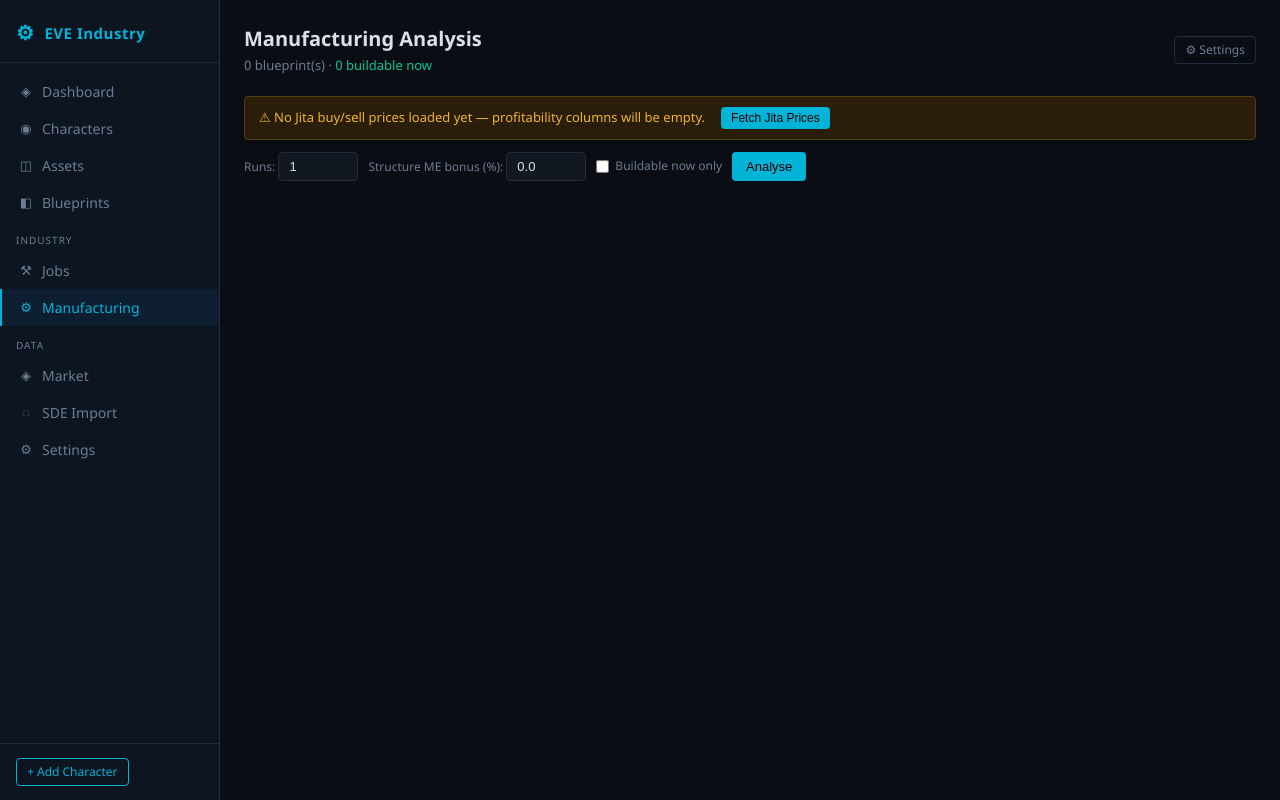
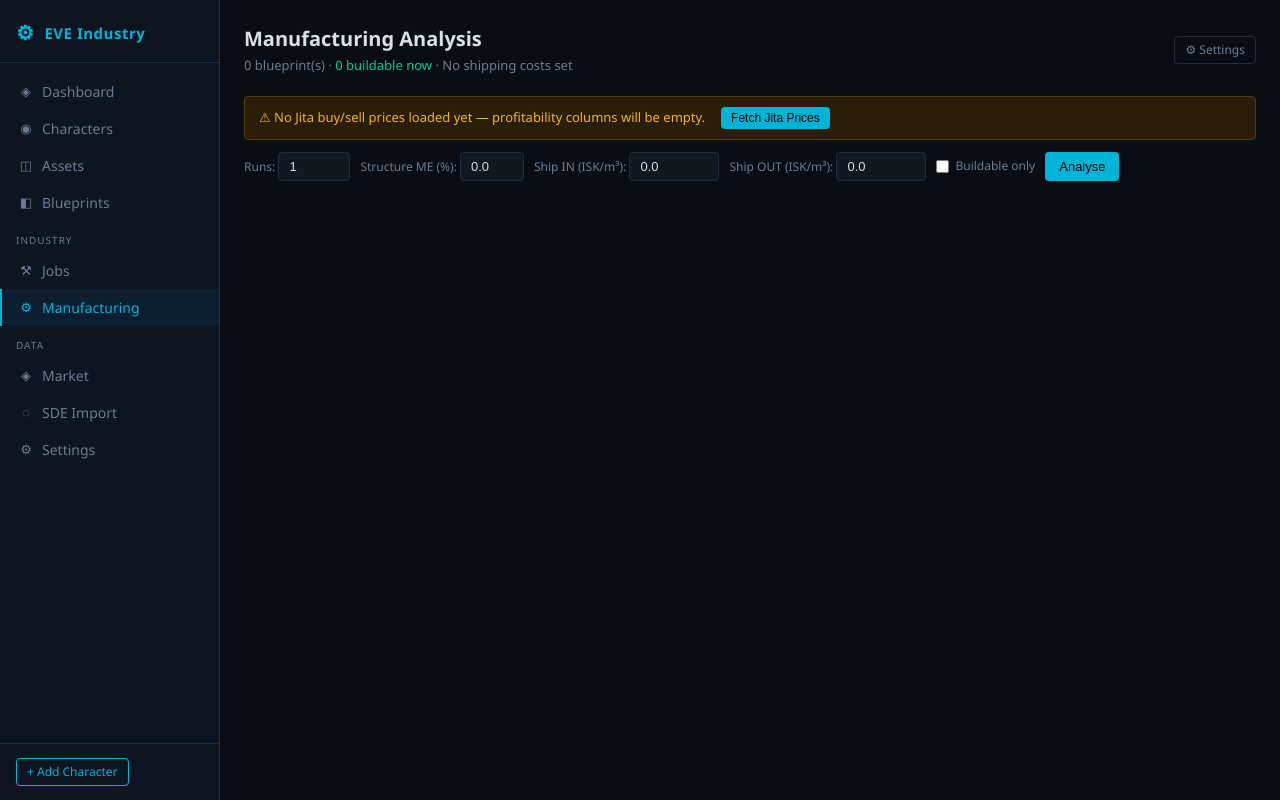
Before and after one commit to Stevo238/eve-industry, a FastAPI app: page /industry/manufacturing in a window 1280 px wide. Run offline with FastAPI, Linux system fonts and the light colour scheme; data that the repository does not hold is empty.

Commit message:
Fix shipping logic: inbound only on purchased materials, add page controls
- Inbound shipping now only applies to materials with shortage (items you
  need to buy and ship in). Owned materials are already at your production
  location — no inbound cost for those.
- Outbound shipping applies to all finished goods volume shipped to market.
- Ship IN / Ship OUT ISK/m³ fields added directly to the manufacturing
  filter bar — no need to go to Settings for quick adjustments.
- Settings values still act as defaults; page fields override per-session.
- Tooltip on costs column shows per-line breakdown with volumes (m³).
- inbound_volume stored on ManufacturingOption for reference.

Co-Authored-By: Claude Sonnet 4.6 <noreply@anthropic.com>

```diff
--- a/app/routers/industry.py
+++ b/app/routers/industry.py
@@ -91,16 +91,20 @@ async def manufacturing_page(
     runs: int = 1,
     buildable_only: bool = False,
     structure_me: float = 0.0,
+    inbound_isk_m3: float | None = None,
+    outbound_isk_m3: float | None = None,
     db: AsyncSession = Depends(get_db),
 ):
     chars_result = await db.execute(select(Character).order_by(Character.name))
     characters = chars_result.scalars().all()
     character_ids = [c.character_id for c in characters]
 
-    # Load user settings
+    # Load user settings as defaults; query params override them if provided
     cfg = await get_settings(db)
-    inbound_isk_m3 = float(cfg.get("inbound_shipping_isk_per_m3", "0") or 0)
-    outbound_isk_m3 = float(cfg.get("outbound_shipping_isk_per_m3", "0") or 0)
+    if inbound_isk_m3 is None:
+        inbound_isk_m3 = float(cfg.get("inbound_shipping_isk_per_m3", "0") or 0)
+    if outbound_isk_m3 is None:
+        outbound_isk_m3 = float(cfg.get("outbound_shipping_isk_per_m3", "0") or 0)
     sales_tax_pct = float(cfg.get("sales_tax_pct", "2.0") or 2.0)
     broker_fee_pct = float(cfg.get("broker_fee_pct", "3.0") or 3.0)
 
--- a/app/templates/manufacturing.html
+++ b/app/templates/manufacturing.html
@@ -8,8 +8,10 @@
       {{ total }} blueprint(s) ·
       <span class="text-success">{{ buildable_count }} buildable now</span>
       {% if inbound_isk_m3 or outbound_isk_m3 %}
-        · Shipping: {{ "{:,.0f}".format(inbound_isk_m3) }}/m³ in,
-          {{ "{:,.0f}".format(outbound_isk_m3) }}/m³ out
+        · ↓ {{ "{:,.0f}".format(inbound_isk_m3) }} ISK/m³ in
+        · ↑ {{ "{:,.0f}".format(outbound_isk_m3) }} ISK/m³ out
+      {% else %}
+        · No shipping costs set
       {% endif %}
     </div>
   </div>
@@ -49,16 +51,24 @@
 
 {# ── Filter bar ────────────────────────────────────────────────────────────── #}
 <form method="get" action="/industry/manufacturing">
-  <div class="filter-bar">
+  <div class="filter-bar" style="flex-wrap:wrap; gap:10px">
     <label>Runs:
-      <input type="number" name="runs" value="{{ runs }}" min="1" max="10000" style="width:80px">
+      <input type="number" name="runs" value="{{ runs }}" min="1" max="10000" style="width:72px">
     </label>
-    <label>Structure ME bonus (%):
-      <input type="number" name="structure_me" value="{{ structure_me }}" min="0" max="10" step="0.1" style="width:80px">
+    <label>Structure ME (%):
+      <input type="number" name="structure_me" value="{{ structure_me }}" min="0" max="10" step="0.1" style="width:64px">
+    </label>
+    <label title="ISK per m³ to ship purchased materials from Jita to your production system. Only applied to materials you need to buy — owned materials are already on-site.">
+      Ship IN (ISK/m³):
+      <input type="number" name="inbound_isk_m3" value="{{ inbound_isk_m3 }}" min="0" step="0.01" style="width:90px">
+    </label>
+    <label title="ISK per m³ to ship finished goods from your production system back to market (Jita).">
+      Ship OUT (ISK/m³):
+      <input type="number" name="outbound_isk_m3" value="{{ outbound_isk_m3 }}" min="0" step="0.01" style="width:90px">
     </label>
     <label style="display:flex; align-items:center; gap:6px; cursor:pointer">
       <input type="checkbox" name="buildable_only" value="true" {% if buildable_only %}checked{% endif %}>
-      Buildable now only
+      Buildable only
     </label>
     <button type="submit" class="btn btn-primary">Analyse</button>
   </div>
@@ -156,7 +166,8 @@
               {% else %}
                 <span class="text-error isk">{{ "{:,.0f}".format(opt.net_profit_manufacture) }}</span>
               {% endif %}
-              <div style="font-size:10px; color:var(--text-muted)" title="tax {{ '{:,.0f}'.format(opt.sales_tax) }}, mfg fee {{ '{:,.0f}'.format(opt.manufacturing_fee) }}{% if opt.inbound_shipping_cost %}, ship-in {{ '{:,.0f}'.format(opt.inbound_shipping_cost) }}{% endif %}{% if opt.outbound_shipping_cost %}, ship-out {{ '{:,.0f}'.format(opt.outbound_shipping_cost) }}{% endif %}">
+              <div style="font-size:10px; color:var(--text-muted)"
+                   title="Sales tax: {{ '{:,.0f}'.format(opt.sales_tax) }} ISK&#10;Mfg fee: {{ '{:,.0f}'.format(opt.manufacturing_fee) }} ISK{% if opt.inbound_shipping_cost %}&#10;Ship IN: {{ '{:,.0f}'.format(opt.inbound_shipping_cost) }} ISK ({{ '{:,.1f}'.format(opt.inbound_volume) }} m³){% endif %}{% if opt.outbound_shipping_cost %}&#10;Ship OUT: {{ '{:,.0f}'.format(opt.outbound_shipping_cost) }} ISK ({{ '{:,.1f}'.format(opt.product_volume * opt.qty_produced) }} m³){% endif %}">
                 costs: {{ "{:,.0f}".format(opt.sales_tax + opt.manufacturing_fee + opt.inbound_shipping_cost + opt.outbound_shipping_cost) }}
               </div>
             {% else %}<span class="text-muted">—</span>{% endif %}
```
Also changed, not shown: app/engine/manufacturing.py (+17 -4 lines).
